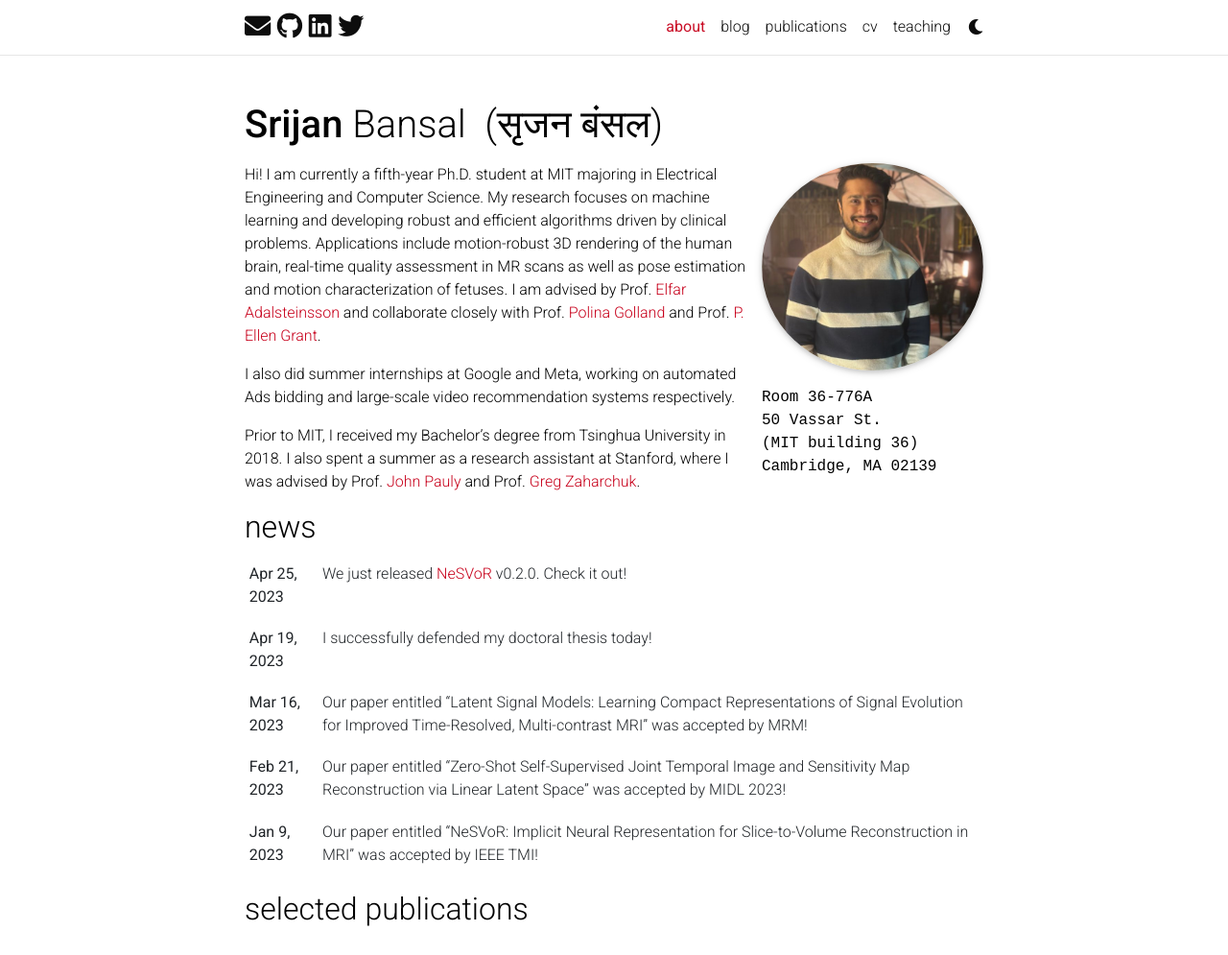
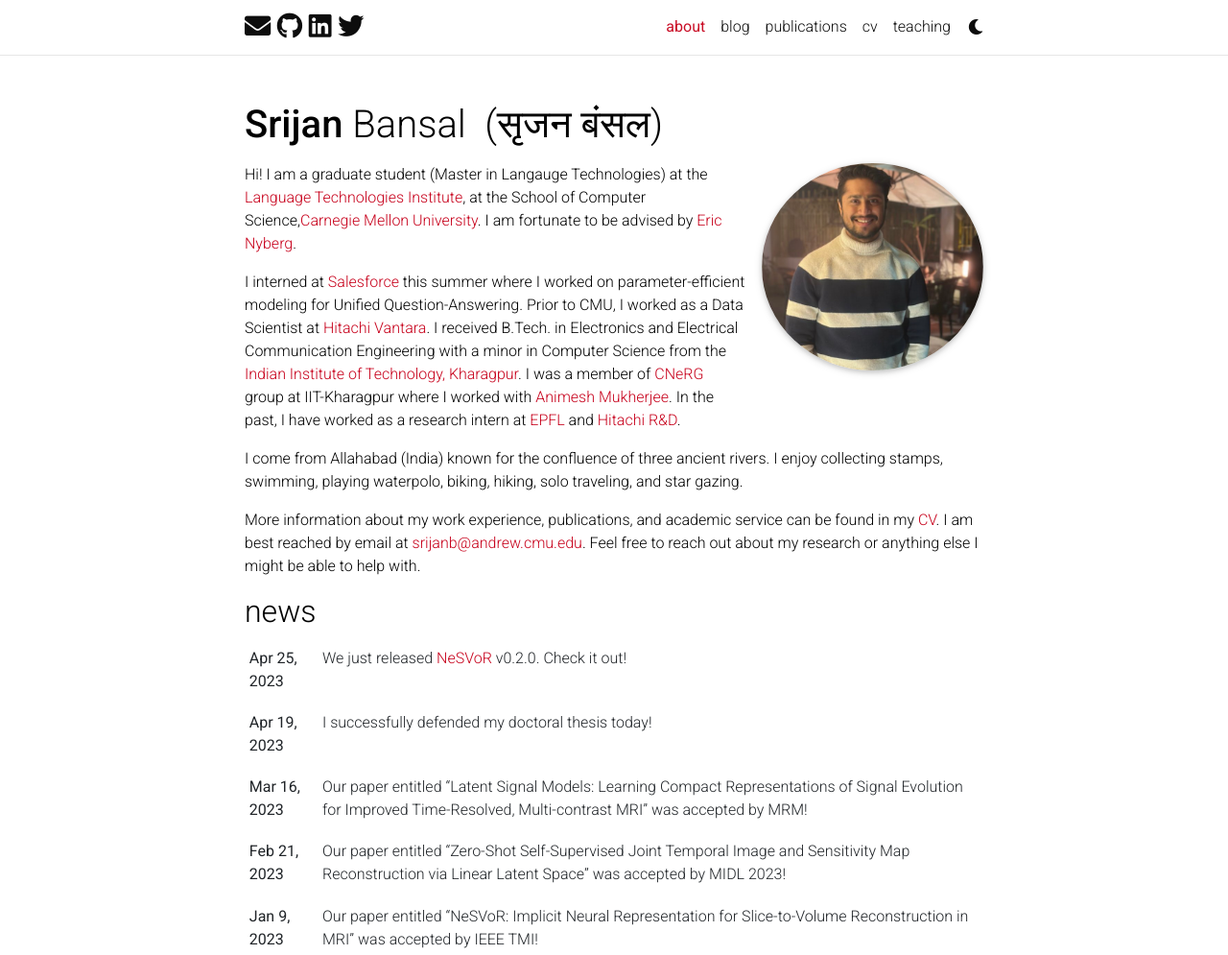
Before and after one commit to srijan-bansal/srijan-bansal.github.io, a Jekyll site: the page built from _pages/about.md, in a window 1280 px wide and 1353 px high, cut to the strip 0-995 px from the top of the window. Shown: the whole strip at 96% size. Built offline with Jekyll 4.4.1, drawn with Linux system fonts in a browser that asks for light colours; full-size pictures stand in for the smaller copies a plugin makes; comment, search, counter and statistics services are not loaded; a style sheet for code colours, icons or effects is not loaded.

Commit message:
Update about.md

```diff
--- a/_pages/about.md
+++ b/_pages/about.md
@@ -8,11 +8,6 @@ profile:
   align: right
   image: prof_pic.jpg
   image_circular: true # crops the image to make it circular
-  address: >
-    <p>Room 36-776A</p>
-    <p>50 Vassar St. </p>
-    <p>(MIT building 36) </p>
-    <p>Cambridge, MA 02139</p>
 
 news: true  # includes a list of news items
 latest_posts: false  # includes a list of the newest posts
@@ -20,19 +15,22 @@ selected_papers: true # includes a list of papers marked as "selected={true}"
 social: true  # includes social icons at the bottom of the page
 ---
 
-Hi! I am currently a fifth-year Ph.D. student at MIT majoring in Electrical Engineering and Computer Science.
+
+Hi! I am a graduate student (Master in Langauge Technologies) at the [Language Technologies Institute](https://lti.cs.cmu.edu/), at the School of Computer Science,[Carnegie Mellon University](www.cmu.edu). I am fortunate to be advised by [Eric Nyberg](http://www.cs.cmu.edu/~ehn/).
+
+I interned at [Salesforce](https://www.salesforceairesearch.com/) this summer where I worked on parameter-efficient modeling for Unified Question-Answering. Prior to CMU, I worked as a Data Scientist at [Hitachi Vantara](https://www.hitachivantara.com/en-us/home.html). I received B.Tech. in Electronics and Electrical Communication Engineering with a minor in Computer Science from the [Indian Institute of Technology, Kharagpur](http://www.iitkgp.ac.in/). I was a member of [CNeRG](https://cnerg-iitkgp.github.io/) group at IIT-Kharagpur where I worked with [Animesh Mukherjee](https://cse.iitkgp.ac.in/~animeshm/). In the past, I have worked as a research intern at [EPFL](https://www.epfl.ch/labs/mlo/) and [Hitachi R&D](https://www.hitachi.com/rd/index.html).
+
+I come from Allahabad (India) known for the confluence of three ancient rivers. I enjoy collecting stamps, swimming, playing waterpolo, biking, hiking, solo traveling, and star gazing.
+
+More information about my work experience, publications, and academic service can be found in my [CV](https://github.com/srijan-bansal/srijan-bansal.github.io/blob/master/files/CV_Srijan_Bansal__04_23_.pdf). I am best reached by email at [srijanb@andrew.cmu.edu](srijanb@andrew.cmu.edu). Feel free to reach out about my research or anything else I might be able to help with.
+
+
+
+<!--
 My research focuses on machine learning and developing robust and efficient algorithms driven by clinical problems.
 Applications include motion-robust 3D rendering of the human brain, real-time quality assessment in MR scans as well as pose estimation and motion characterization of fetuses.
 I am advised by Prof. [Elfar Adalsteinsson](https://www.rle.mit.edu/people/directory/elfar-adalsteinsson/) and collaborate closely with Prof. [Polina Golland](https://people.csail.mit.edu/polina/) and Prof. [P. Ellen Grant](https://scholar.google.com/citations?user=W4dqZ7EAAAAJ).
 
 I also did summer internships at Google and Meta, working on automated Ads bidding and large-scale video recommendation systems respectively.
 
-Prior to MIT, I received my Bachelor's degree from Tsinghua University in 2018. I also spent a summer as a research assistant at Stanford, where I was advised by Prof. [John Pauly](https://web.stanford.edu/~pauly/) and Prof. [Greg Zaharchuk](https://profiles.stanford.edu/greg-zaharchuk).
-
-<!--
-Write your biography here. Tell the world about yourself. Link to your favorite [subreddit](http://reddit.com). You can put a picture in, too. The code is already in, just name your picture `prof_pic.jpg` and put it in the `img/` folder.test
-
-Put your address / P.O. box / other info right below your picture. You can also disable any of these elements by editing `profile` property of the YAML header of your `_pages/about.md`. Edit `_bibliography/papers.bib` and Jekyll will render your [publications page](/al-folio/publications/) automatically.
-
-Link to your social media connections, too. This theme is set up to use [Font Awesome icons](http://fortawesome.github.io/Font-Awesome/) and [Academicons](https://jpswalsh.github.io/academicons/), like the ones below. Add your Facebook, Twitter, LinkedIn, Google Scholar, or just disable all of them.
--->
+Prior to MIT, I received my Bachelor's degree from Tsinghua University in 2018. I also spent a summer as a research assistant at Stanford, where I was advised by Prof. [John Pauly](https://web.stanford.edu/~pauly/) and Prof. [Greg Zaharchuk](https://profiles.stanford.edu/greg-zaharchuk). -->
```
